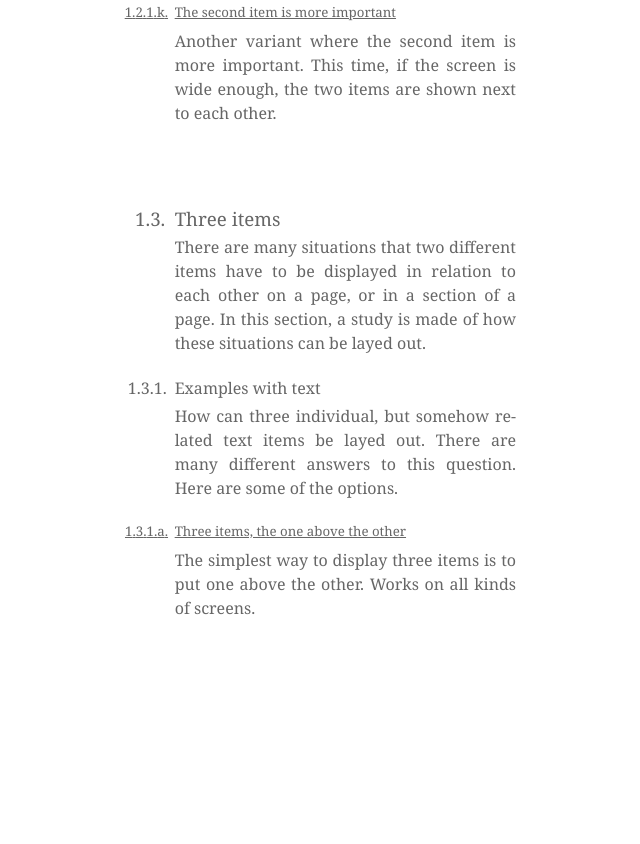
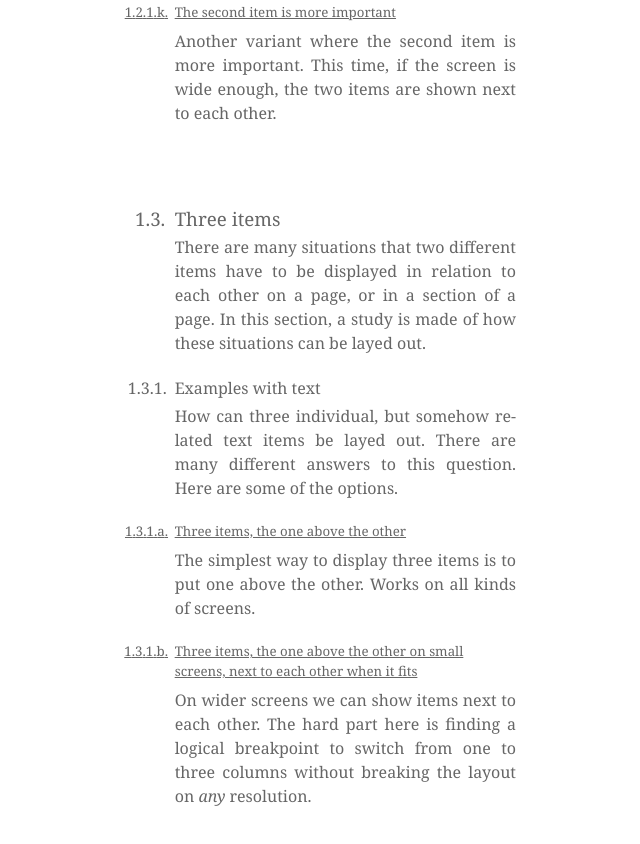
Before and after one commit to vasilisvg/layout-studies, a plain HTML site: page index.html in a window 1280 px wide. Shown: the part 4609-5453 px from the top of the page, without its empty margins (396-1036 px from the left). Before the commit the page ends 5309 px from the top, so only its background shows below. Drawn offline with Linux system fonts and the light colour scheme.

Commit message:
One switching to three
An example which shows that it's actually pretty hard to switch from
three items in a single column to three items next to each other

```diff
--- /dev/null
+++ b/fixed-amount/three-items/text/variant-2/css/style.css
@@ -0,0 +1,39 @@
+html {
+	color: #666;
+	background: white;
+	font: 100%/1.5 georgia, serif;
+}
+h1, h2, h3, h4, h5 {
+	font-weight: normal;
+}
+p {
+	text-align: justify;
+	-webkit-hyphens: auto;
+	-moz-hyphens: auto;
+	-ms-hyphens: auto;
+	hyphens: auto;
+}
+.blokk span {
+	background: #666;
+	opacity: .7;
+}
+article {
+	max-width: 34em;
+	margin: 0 auto;
+}
+
+@media (min-width: 60.5em) {
+	body {
+		max-width: 102em;
+		margin: 0 auto;
+		padding: 0 1em;
+	}
+	article {
+		float: left;
+		width: 33%;
+		padding: 0 .5em;
+		-webkit-box-sizing: border-box;
+		   -moz-box-sizing: border-box;
+		        box-sizing: border-box;
+	}
+}
--- a/index.html
+++ b/index.html
@@ -155,6 +155,12 @@
 							<p>The simplest way to display three items is to put one above the other. Works on all kinds of screens.</p>
 						</a>
 					</li>
+					<li>
+						<a href="/fixed-amount/three-items/text/variant-2/">
+							<h5>Three items, the one above the other on small screens, next to each other when it fits</h5>
+							<p>On wider screens we can show items next to each other. The hard part here is finding a logical breakpoint to switch from one to three columns without breaking the layout on <em>any</em> resolution.</p>
+						</a>
+					</li>
 				</ul>
 			</section>
 		</section>
```
Also changed, not shown: fixed-amount/three-items/text/variant-2/index.html (added, +25 -0 lines).
